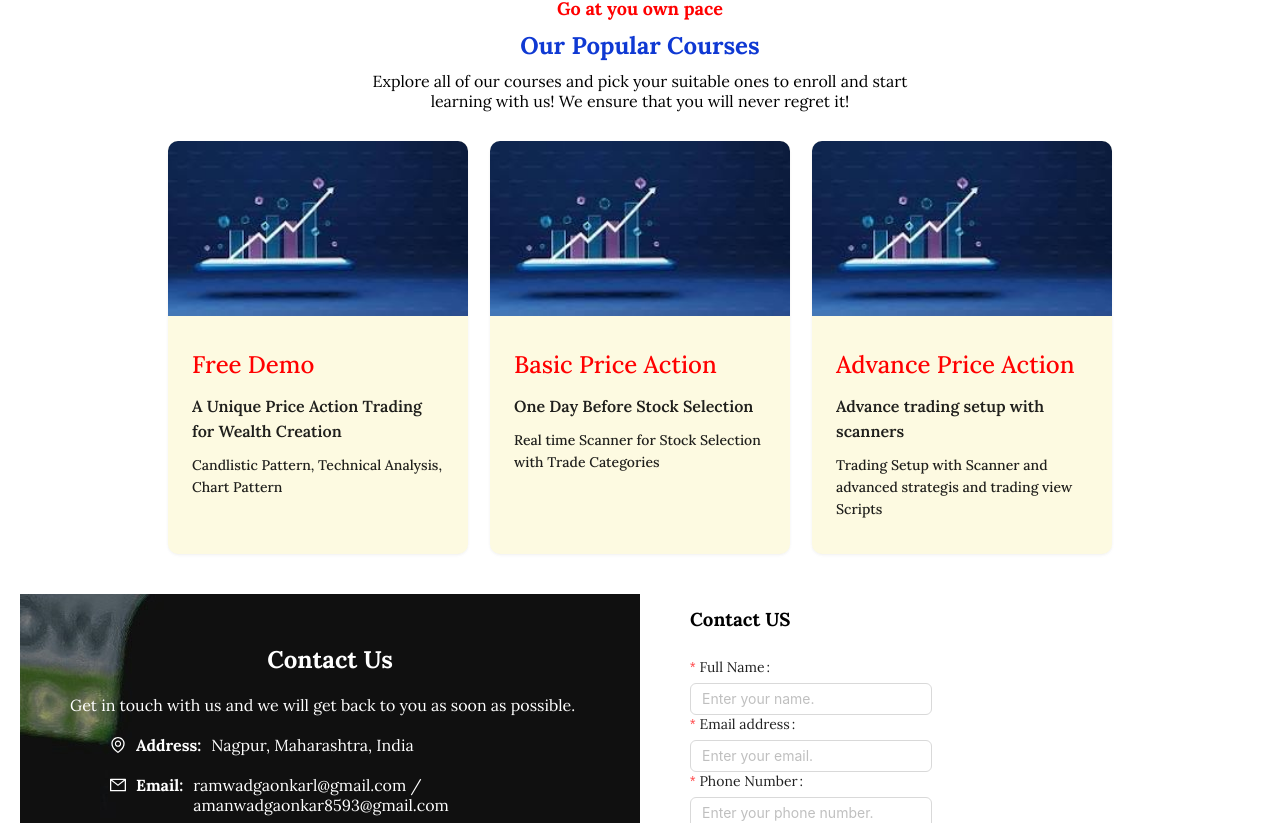
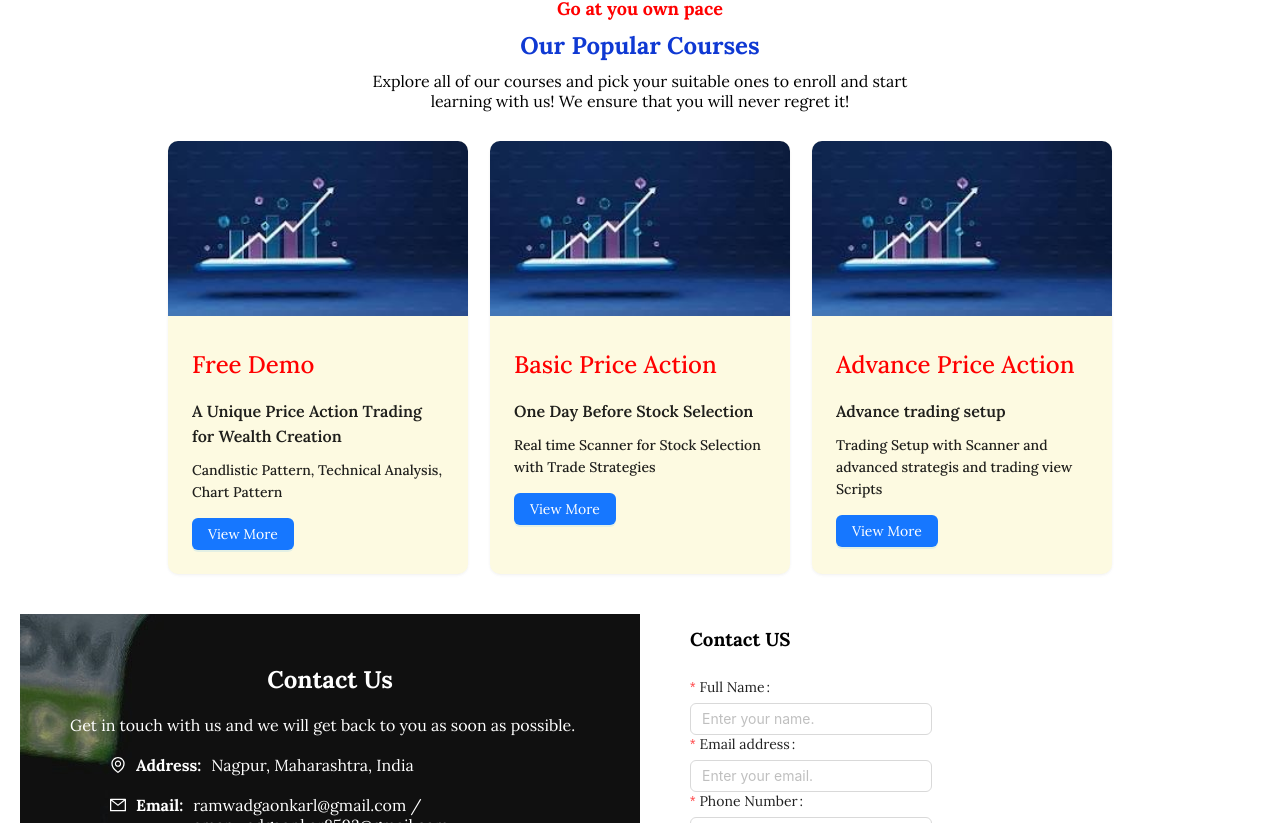
Before and after one commit to Aman8593/rebuild-growth-academy-new, a React (Create React App) app: page / in a window 1280 px wide. Shown: the part 1616-2439 px from the top of the page. Built offline with nearby package versions, Linux system fonts and the light colour scheme; a web font is replaced by a local one.

Commit message:
homepg-json-added

```diff
--- a/src/App.js
+++ b/src/App.js
@@ -12,6 +12,7 @@ import { useState } from "react";
 import { courseDetailsCards } from "./json/course-details-cards";
 import ContactUsFormComp from "./components/contactUsForm";
 import "./App.scss";
+import { homepgContent } from "./json/home-page-content";
 
 function App() {
   const [verticalMenuOpen, setVerticalMenuOpen] = useState(false);
@@ -81,16 +82,13 @@ function App() {
         </div>
         <div className="main-pg-homepg">
           <div className="homepg-content-wrap">
-            <p className="homepg-content">Trade Wise with Risk Management</p>
-            <h1>
-              Invest Wisely, Trade Confidently: <br />
-              Master the Stock Market
-            </h1>
-            <p className="homepg-bottom-content">
-              Step into the world of trading confidently—our stock market
-              courses are
-              <br /> designed to make you a market expert!
-            </p>
+            {homepgContent.map((item) => (
+              <div key={item.id} className="homepg-content">
+                <p className="homepg-content" >{item.title}</p>
+                <h1 dangerouslySetInnerHTML={{ __html: item.description }}></h1>
+                <p className="homepg-bottom-content" dangerouslySetInnerHTML={{ __html: item.footer }}></p>
+              </div>
+            ))}
           </div>
         </div>
       </div>
@@ -369,13 +367,15 @@ function App() {
                     style={{ width: 300 }}
                   >
                     <div className="card-person-details">
-
                       <p>{data?.name}</p>
                     </div>
-                    <p className="card-course-heading">{data?.heading}</p>
-                    <p className="card-course-details">{data?.title}</p>
-                    <div className="card-footer">
-                      {/* <UsergroupAddOutlined /> */}
+                    <div>
+                      <p className="card-course-heading">{data?.heading}</p>
+                      <p className="card-course-details">{data?.title}</p>
+                    </div>
+
+                    <div className="card-btn">
+                      <Button type="primary">View More</Button>
                     </div>
                   </Card>
                 );
--- a/src/App.scss
+++ b/src/App.scss
@@ -258,6 +258,7 @@ body {
             .ant-card {
               background-color: rgb(253, 250, 225);
               border-radius: 10px;
+              justify-content: space-between;
               .ant-card-head {
                 padding: 0;
                 border-bottom: 0;
@@ -271,6 +272,10 @@ body {
                 }
               }
               .ant-card-body {
+                display: flex;
+                flex-direction: column;
+
+                gap: 5px;
                 .card-person-details {
                   display: flex;
                   align-items: center;
@@ -290,7 +295,7 @@ body {
                   font-weight: 500;
                   margin-top: 10px;
                 }
-                .card-footer {
+                .card-btn {
                   display: flex;
                   align-items: center;
                   gap: 8px;
--- a/src/json/course-details-cards.js
+++ b/src/json/course-details-cards.js
@@ -5,22 +5,21 @@ export const courseDetailsCards = [
         name: "Free Demo",
         heading: "A Unique Price Action Trading for Wealth Creation",
         title: "Candlistic Pattern, Technical Analysis, Chart Pattern",
-        students: "1000+ Students",
+
     },
     {
         key: 2,
         imagePath: "./course.jpg",
         name: "Basic Price Action",
         heading: "One Day Before Stock Selection",
-        title: "Real time Scanner for Stock Selection with Trade Categories",
-        students: "1000+ Students",
+        title: "Real time Scanner for Stock Selection with Trade Strategies",
+
     },
     {
         key: 3,
         imagePath: "./course.jpg",
         name: "Advance Price Action",
-        heading: "Advance trading setup with scanners",
+        heading: "Advance trading setup",
         title: "Trading Setup with Scanner and advanced strategis and trading view Scripts",
-        students: "1000+ Students",
     },
 ]
--- /dev/null
+++ b/src/json/home-page-content.js
@@ -0,0 +1,8 @@
+export const homepgContent = [
+    {
+        id: 1,
+        title: "Trade Wise with Risk Management",
+        description: "Invest Wisely, Trade Confidently: <br /> Master the Stock Market",
+        footer:"Step into the world of trading confidently—our stock market courses are <br /> designed to make you a market expert!"
+    },
+]
```
